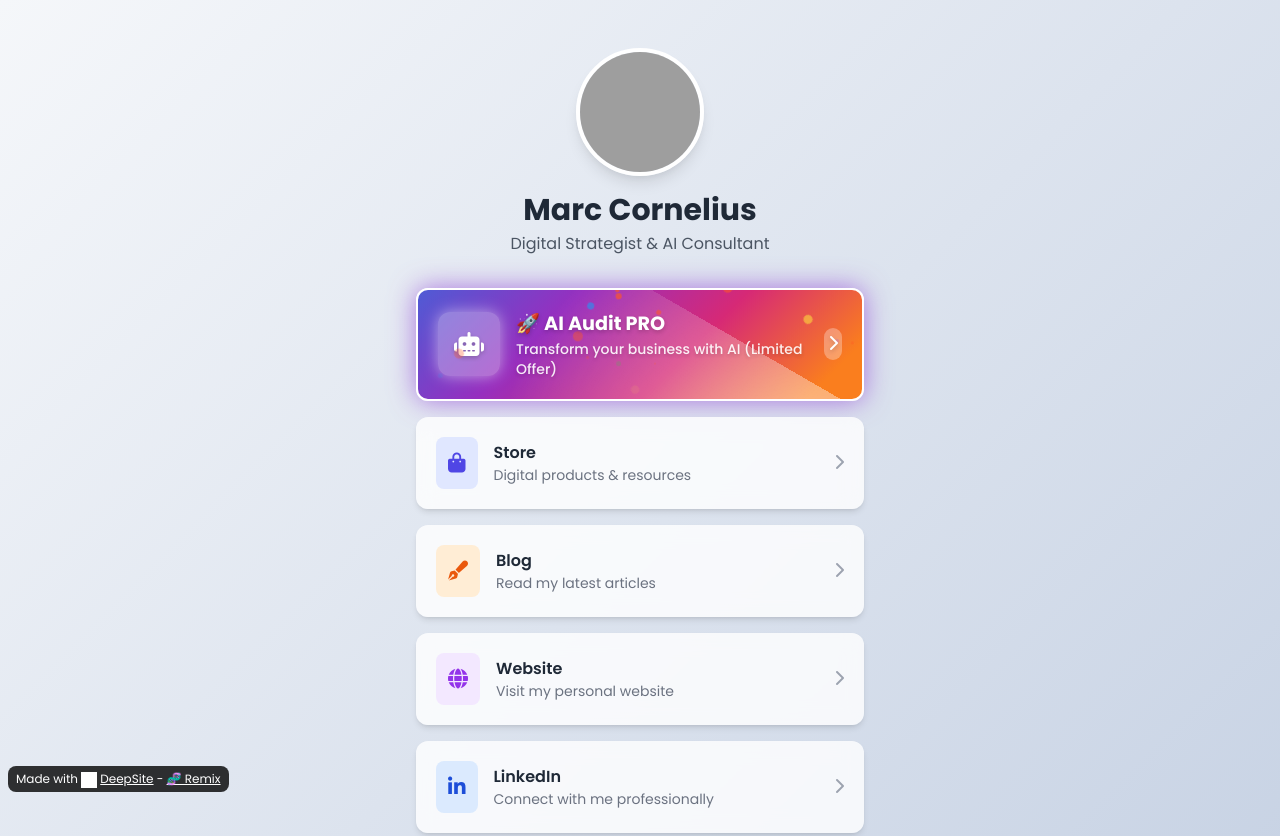
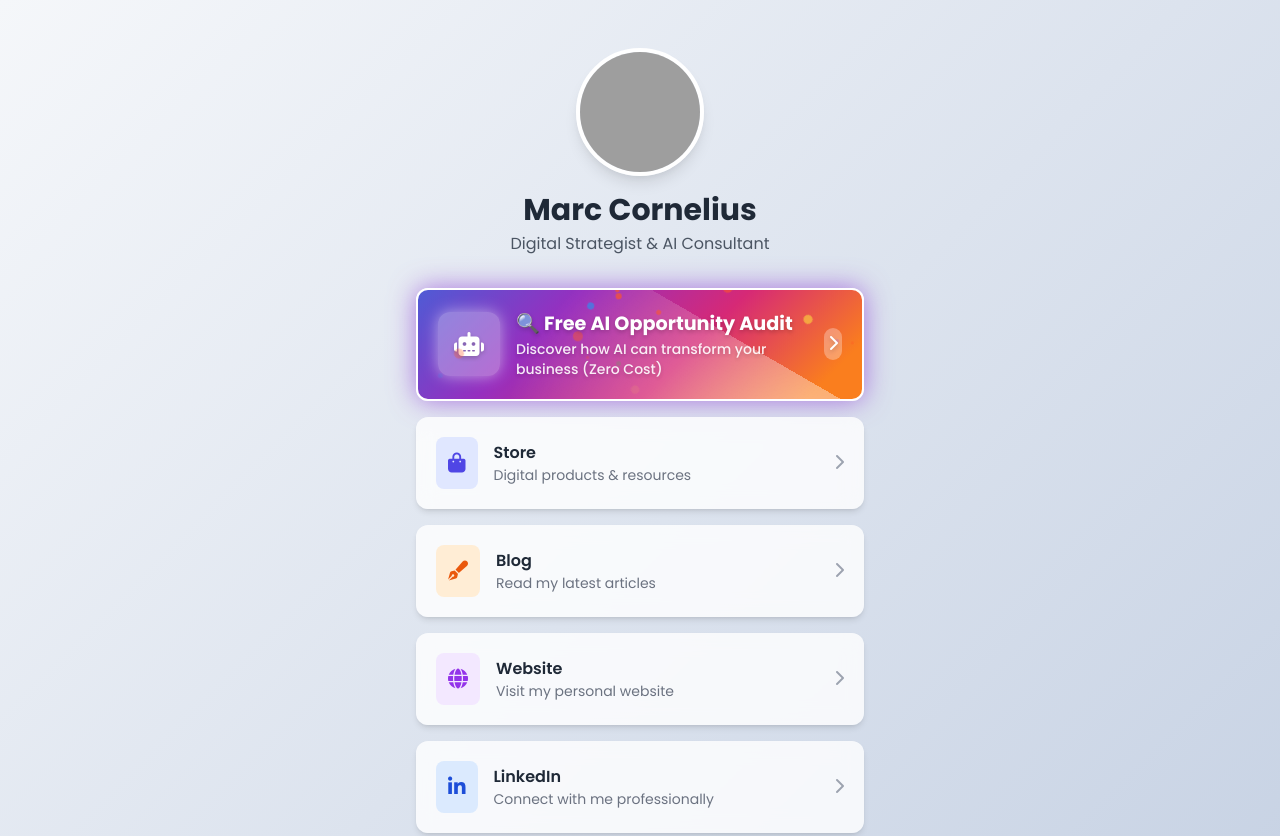
Before and after one commit to miftahrahmat/link-pages, a plain HTML site: page index.html in a window 1280 px wide. Shown: the top 836 px of the page. Drawn offline with nearby package versions, Linux system fonts and the light colour scheme; grey boxes are pictures that could not be loaded.

Commit message:
Add 1 files

```diff
--- a/index.html
+++ b/index.html
@@ -164,7 +164,7 @@
 
         <!-- Links Section -->
         <div class="space-y-4 mb-8">
-            <!-- Supercharged AI Audit Link -->
+            <!-- Free AI Audit Link -->
             <a href="https://marccornelius.com/ai-audit" target="_blank" class="block">
                 <div class="link-card ai-audit-card rounded-xl p-5 flex items-center shadow-lg relative overflow-hidden">
                     <div id="ai-sparkles-container" class="ai-sparkles"></div>
@@ -172,8 +172,8 @@
                         <i class="fas fa-robot text-2xl"></i>
                     </div>
                     <div class="z-10">
-                        <h3>🚀 AI Audit PRO</h3>
-                        <p class="text-sm">Transform your business with AI (Limited Offer)</p>
+                        <h3>🔍 Free AI Opportunity Audit</h3>
+                        <p class="text-sm">Discover how AI can transform your business (Zero Cost)</p>
                     </div>
                     <div class="ml-auto z-10">
                         <div class="bg-white bg-opacity-30 rounded-full p-1">
@@ -346,5 +346,5 @@
             }, 200);
         });
     </script>
-<p style="border-radius: 8px; text-align: center; font-size: 12px; color: #fff; margin-top: 16px;position: fixed; left: 8px; bottom: 8px; z-index: 10; background: rgba(0, 0, 0, 0.8); padding: 4px 8px;">Made with <img src="https://enzostvs-deepsite.hf.space/logo.svg" alt="DeepSite Logo" style="width: 16px; height: 16px; vertical-align: middle;display:inline-block;margin-right:3px;filter:brightness(0) invert(1);"><a href="https://enzostvs-deepsite.hf.space" style="color: #fff;text-decoration: underline;" target="_blank" >DeepSite</a> - <a href="https://enzostvs-deepsite.hf.space?remix=Marccorn/link-page" style="color: #fff;text-decoration: underline;" target="_blank" >🧬 Remix</a></p></body>
+</body>
 </html>
```
